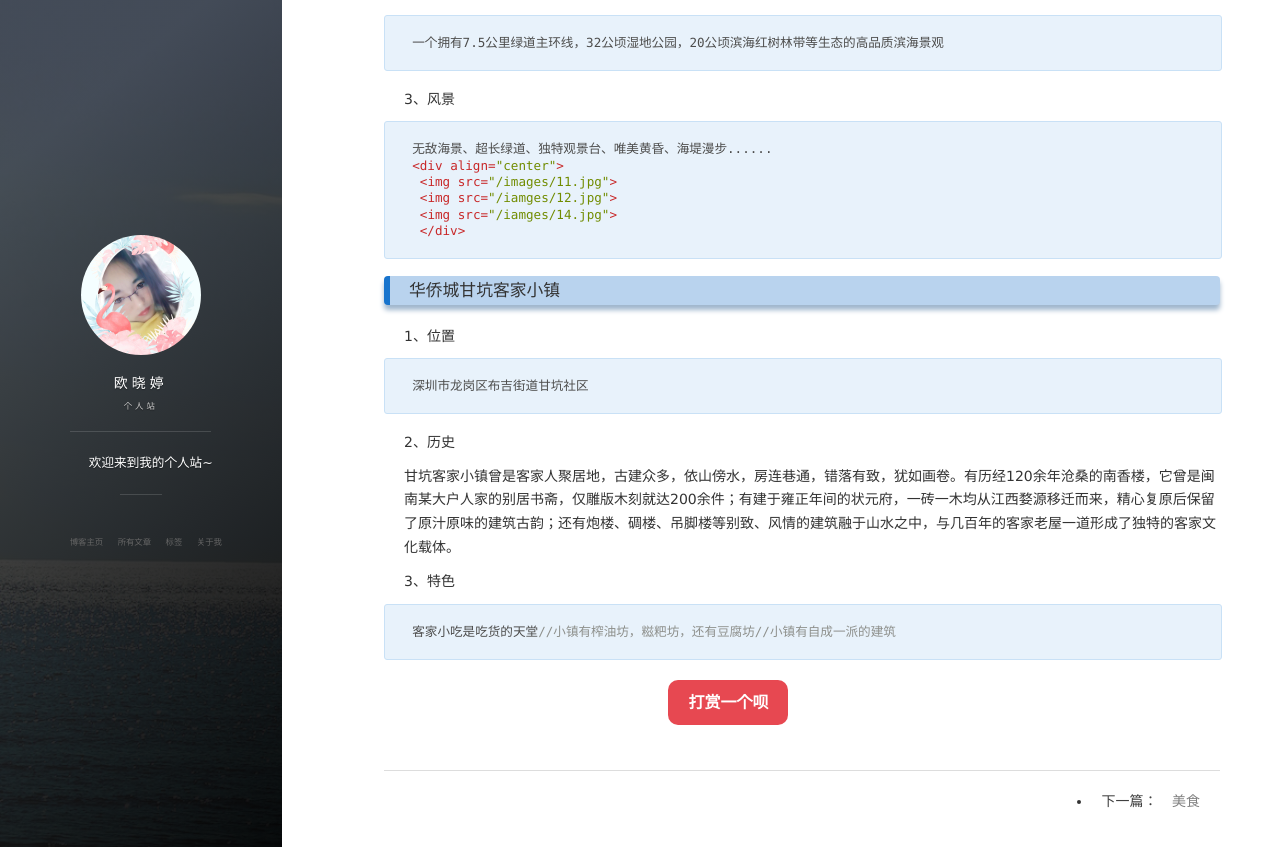
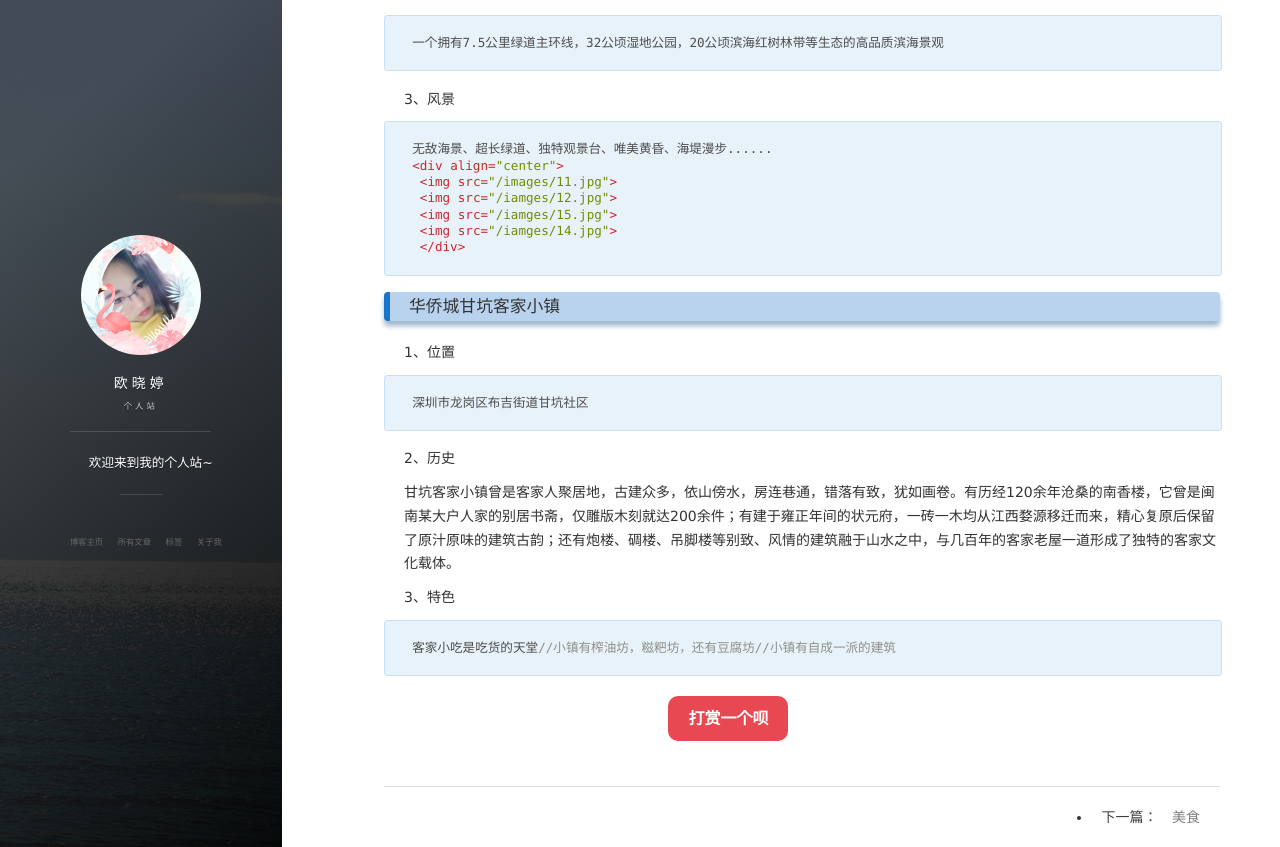
Before and after one commit to ouxiaoting/ouxiaoting.github.io, a Jekyll site: the page built from _posts/2018-6-20-游玩.md, in a window 1280 px wide and 900 px high, scrolled down 5139 px, cut to the strip 53-900 px from the top of the window. Built offline with Jekyll 4.4.1, drawn with Linux system fonts in a browser that asks for light colours; nearby versions of some CDN libraries; comment, search, counter and statistics services are not loaded.

Commit message:
Update 2018-6-20-游玩.md

````diff
--- a/_posts/2018-6-20-游玩.md
+++ b/_posts/2018-6-20-游玩.md
@@ -67,6 +67,7 @@ tags: 风景
 <div align="center">
  <img src="/images/11.jpg">
  <img src="/iamges/12.jpg">
+ <img src="/iamges/15.jpg">
  <img src="/iamges/14.jpg">
  </div>
 ```
````
